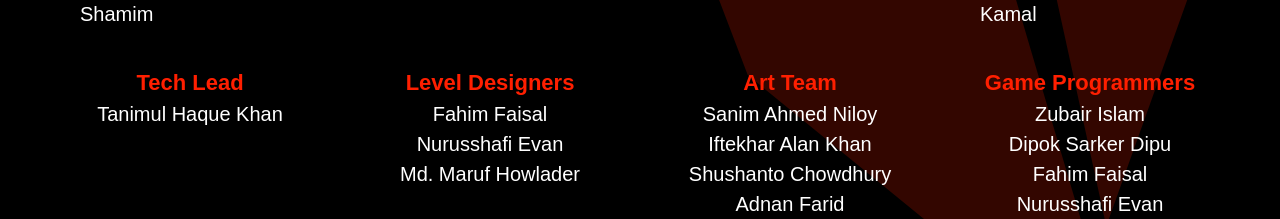
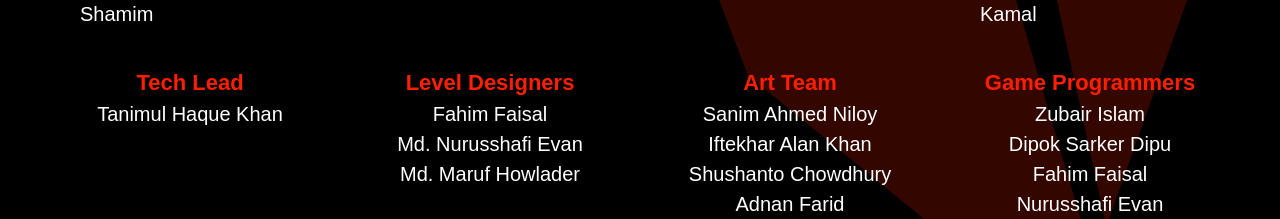
Before and after one commit to Studio-23-xyz/website-silentscream2, a Next.js app: page / in a window 1280 px wide. Shown: the part 5560-5779 px from the top of the page. Built offline with nearby package versions, Linux system fonts and the light colour scheme; a web font is replaced by a local one.

Commit message:
Evan Name Update

```diff
--- a/src/app/components/TeamMembers.js
+++ b/src/app/components/TeamMembers.js
@@ -77,7 +77,7 @@ const TeamMembers = () => {
                 Level Designers
               </h1>
               <p className="text-[20px] text-white">Fahim Faisal</p>
-              <p className="text-[20px] text-white">Nurusshafi Evan</p>
+              <p className="text-[20px] text-white">Md. Nurusshafi Evan</p>
               <p className="text-[20px] text-white">Md. Maruf Howlader</p>
             </div>
             {/* Art Team */}
@@ -104,7 +104,6 @@ const TeamMembers = () => {
               <p className="text-[20px] text-white">Shahadat Hossain Shamim</p>
               <p className="text-[20px] text-white">Tanimul Haque Khan</p>
             </div>
-
           </div>
 
           {/* 4th Section */}
@@ -137,7 +136,6 @@ const TeamMembers = () => {
               </h1>
               <p className="text-[20px] text-white">Generative AI</p>
             </div>
-
           </div>
         </div>
       </div>
```
